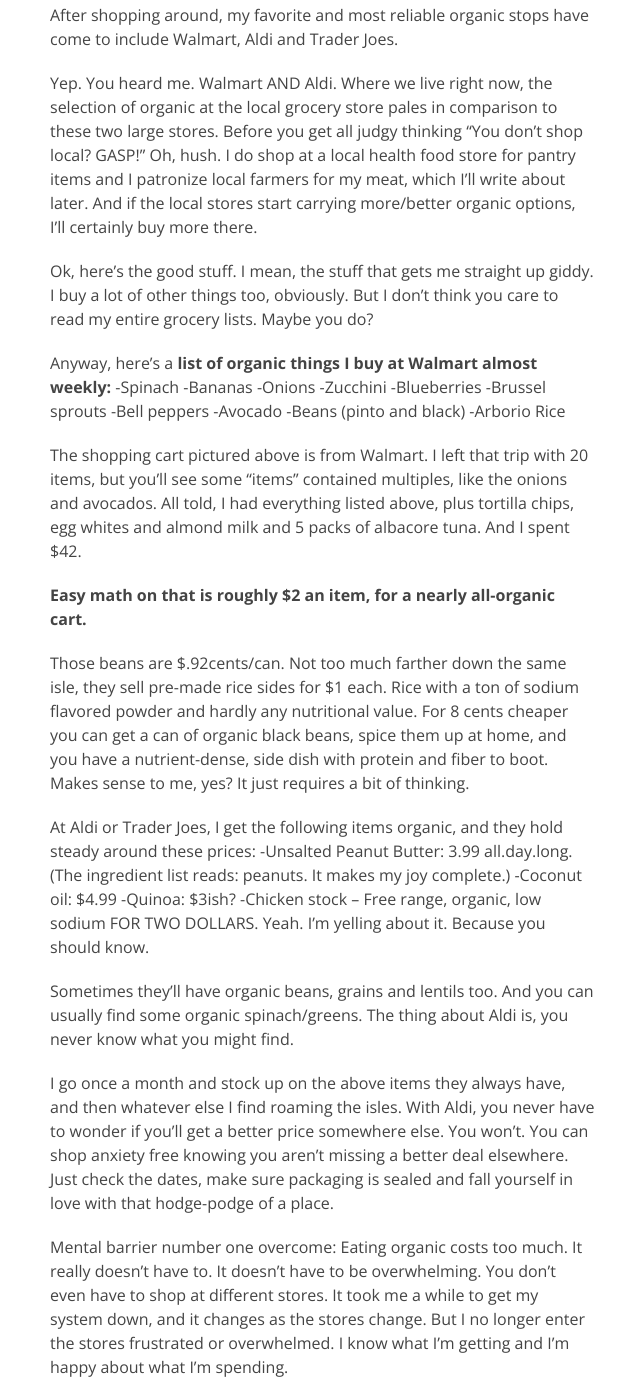
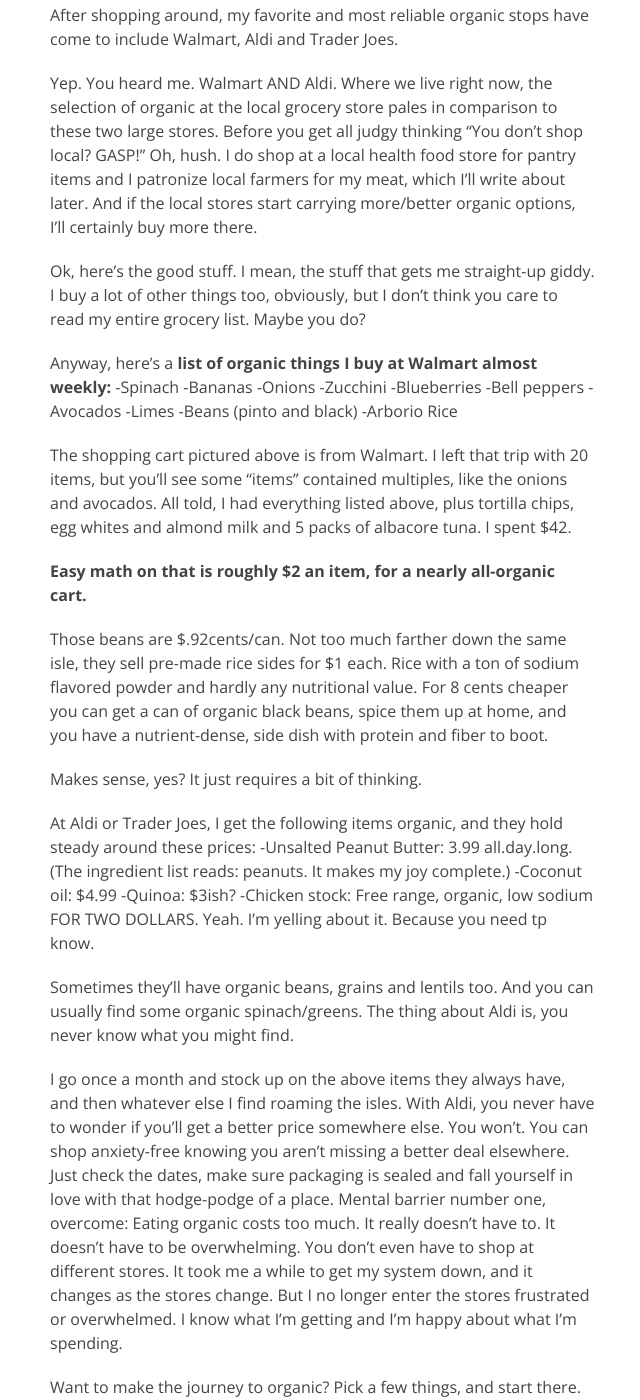
Before and after one commit to dreger/thelivingwell.co, a Jekyll site: the page built from _posts/eat/2016-05-11-budget-organic.md, in a window 1280 px wide and 1400 px high, scrolled down 2026 px. Shown: the whole window, without its empty margins (425-1065 px from the left). Built offline with Jekyll 4.4.1, drawn with Linux system fonts in a browser that asks for light colours; some of the changed text lies outside the part shown.

Commit message:
Update 2016-05-11-budget-organic.md

```diff
--- a/_posts/eat/2016-05-11-budget-organic.md
+++ b/_posts/eat/2016-05-11-budget-organic.md
@@ -27,22 +27,21 @@
 
 Let me start by saying, you do not have to eat organic to eat well. Making an adjustment from processed food to whole food is a huge and life-changing step in itself. Again, it’s all about baby steps.
 
-Over the last few years I decided to slowly converty to nearly all organic. Why? A lot of reasons, that I would urge you to [research]( http://www.mayoclinic.org/healthy-lifestyle/nutrition-and-healthy-eating/in-depth/organic-food/art-20043880?pg=1) for yourself. Personally, the top reasons for me include: less exposure to chemicals, no added hormones, no GMO’s and better/sustainable care for the earth and livestock.
+Over the last few years I decided to slowly converty to organic. Why? A lot of reasons, that I would urge you to [research]( http://www.mayoclinic.org/healthy-lifestyle/nutrition-and-healthy-eating/in-depth/organic-food/art-20043880?pg=1) for yourself. Personally, the top reasons for me include: less exposure to chemicals, no added hormones, no GMO’s and better/sustainable care for the earth and livestock.
 
-I started with a small portion of my groceries, targeting the [dirty dozen](https://www.ewg.org/foodnews/list.php) produce list. I figured I would start with the foods that are most commonly known to carry residual pesticides.
-Once I decided WHAT I was going to convert to organic, the bigger question became where to shop and how to afford it all. So naturally, I did more research.
+I started with a small portion of my groceries, targeting the [dirty dozen](https://www.ewg.org/foodnews/list.php) produce list. I figured I would start with the foods that are most commonly known to carry residual pesticides. Once I decided WHAT I was going to convert to organic, the bigger question became where to shop and how to afford it all. So naturally, I did more research.
 
-At the time, I was living in a big city where my options of where to shop were ENDLESS. Within 10 minutes of our apartment I had the following stores: WholeFoods, Earth Fare, Kroger, Trader Joes, Walmart, Aldi, Giant Eagle, Raisin Rack – just to name a few.
+At the time, I was living in a big city where my shopping options were ENDLESS. Within 10 minutes of our apartment I had the following stores: WholeFoods, Earth Fare, Kroger, Trader Joes, Walmart, Aldi, Giant Eagle, Raisin Rack – just to name a few.
 
 My urge was to shop at the fancy places. In my head, a store like Aldi was just a dumping ground for almost-expired food to be steeply discounted. But by entering every store and evaluating them fairly, I learned that’s just not the case.
 
-You don’t have to buy organic food at expensive and branded stores. Sure, the experience you get at Whole Foods is drastically different than at Aldi. You don’t get spa water and tofu samples around every corner at Aldi. Heck, you don’t even get a person to bag your items and you need a quarter to use a shopping cart. But, you’ll soon forget about the lack of samples when you see your receipt savings at check out.
+You don’t have to buy organic food at expensive and branded stores. Sure, the experience you get at Whole Foods is drastically different than at Aldi. You don’t get spa water and tofu samples around every corner at Aldi. Heck, you don’t even get a person to bag your items and you need a quarter to use a shopping cart. But, you’ll soon forget about the lack of samples when you see your savings at check out.
 
 After shopping around, my favorite and most reliable organic stops have come to include Walmart, Aldi and Trader Joes.
 
 Yep. You heard me. Walmart AND Aldi. Where we live right now, the selection of organic at the local grocery store pales in comparison to these two large stores. Before you get all judgy thinking “You don’t shop local? GASP!” Oh, hush. I do shop at a local health food store for pantry items and I patronize local farmers for my meat, which I’ll write about later. And if the local stores start carrying more/better organic options, I’ll certainly buy more there.
 
-Ok, here’s the good stuff. I mean, the stuff that gets me straight up giddy. I buy a lot of other things too, obviously. But I don’t think you care to read my entire grocery lists. Maybe you do?
+Ok, here’s the good stuff. I mean, the stuff that gets me straight-up giddy. I buy a lot of other things too, obviously, but I don’t think you care to read my entire grocery list. Maybe you do?
 
 Anyway, here’s a **list of organic things I buy at Walmart almost weekly:**
 -Spinach
@@ -50,31 +49,33 @@
 -Onions
 -Zucchini
 -Blueberries
--Brussel sprouts
 -Bell peppers
--Avocado
+-Avocados
+-Limes
 -Beans (pinto and black)
 -Arborio Rice
 
-The shopping cart pictured above is from Walmart. I left that trip with 20 items, but you’ll see some “items” contained multiples, like the onions and avocados. All told, I had everything listed above, plus tortilla chips, egg whites and almond milk and 5 packs of albacore tuna. And I spent $42.
+The shopping cart pictured above is from Walmart. I left that trip with 20 items, but you’ll see some “items” contained multiples, like the onions and avocados. All told, I had everything listed above, plus tortilla chips, egg whites and almond milk and 5 packs of albacore tuna. I spent $42.
 
 **Easy math on that is roughly $2 an item, for a nearly all-organic cart.**
 
 Those beans are $.92cents/can. Not too much farther down the same isle, they sell pre-made rice sides for $1 each. Rice with a ton of sodium flavored powder and hardly any nutritional value. For 8 cents cheaper you can get a can of organic black beans, spice them up at home, and you have a nutrient-dense, side dish with protein and fiber to boot.
-Makes sense to me, yes? It just requires a bit of thinking.
+
+Makes sense, yes? It just requires a bit of thinking.
 
 At Aldi or Trader Joes, I get the following items organic, and they hold steady around these prices:
 -Unsalted Peanut Butter: 3.99 all.day.long. (The ingredient list reads: peanuts. It makes my joy complete.)
 -Coconut oil: $4.99
 -Quinoa: $3ish?
--Chicken stock – Free range, organic, low sodium FOR TWO DOLLARS. Yeah. I’m yelling about it. Because you should know.
+-Chicken stock: Free range, organic, low sodium FOR TWO DOLLARS. Yeah. I’m yelling about it. Because you need tp know.
 
 Sometimes they’ll have organic beans, grains and lentils too. And you can usually find some organic spinach/greens. The thing about Aldi is, you never know what you might find.
 
-I go once a month and stock up on the above items they always have, and then whatever else I find roaming the isles. With Aldi, you never have to wonder if you’ll get a better price somewhere else. You won’t. You can shop anxiety free knowing you aren’t missing a better deal elsewhere. Just check the dates, make sure packaging is sealed and fall yourself in love with that hodge-podge of a place.
-
-Mental barrier number one overcome: Eating organic costs too much. It really doesn’t have to. It doesn’t have to be overwhelming. You don’t even have to shop at different stores.  It took me a while to get my system down, and it changes as the stores change. But I no longer enter the stores frustrated or overwhelmed. I know what I’m getting and I’m happy about what I’m spending.
+I go once a month and stock up on the above items they always have, and then whatever else I find roaming the isles. With Aldi, you never have to wonder if you’ll get a better price somewhere else. You won’t. You can shop anxiety-free knowing you aren’t missing a better deal elsewhere. Just check the dates, make sure packaging is sealed and fall yourself in love with that hodge-podge of a place.
+Mental barrier number one, overcome: Eating organic costs too much. It really doesn’t have to. It doesn’t have to be overwhelming. You don’t even have to shop at different stores.  It took me a while to get my system down, and it changes as the stores change. But I no longer enter the stores frustrated or overwhelmed. I know what I’m getting and I’m happy about what I’m spending.
 
 Want to make the journey to organic? Pick a few things, and start there. Make one swap in your pantry every week. Like those pre-packaged sides I mentioned? Try swapping processed foods with something slightly better. I swear, when you cook it up and serve it you’ll feel really good about yourself, and your body will thank you, too.
 
 Peace, love, and organic eats.
+
+[#graceinlivingwell](https://www.instagram.com/explore/tags/graceinlivingwell/)
```
Also changed, not shown: other parts of _posts/eat/2016-05-11-budget-organic.md (+1 -1 lines).
